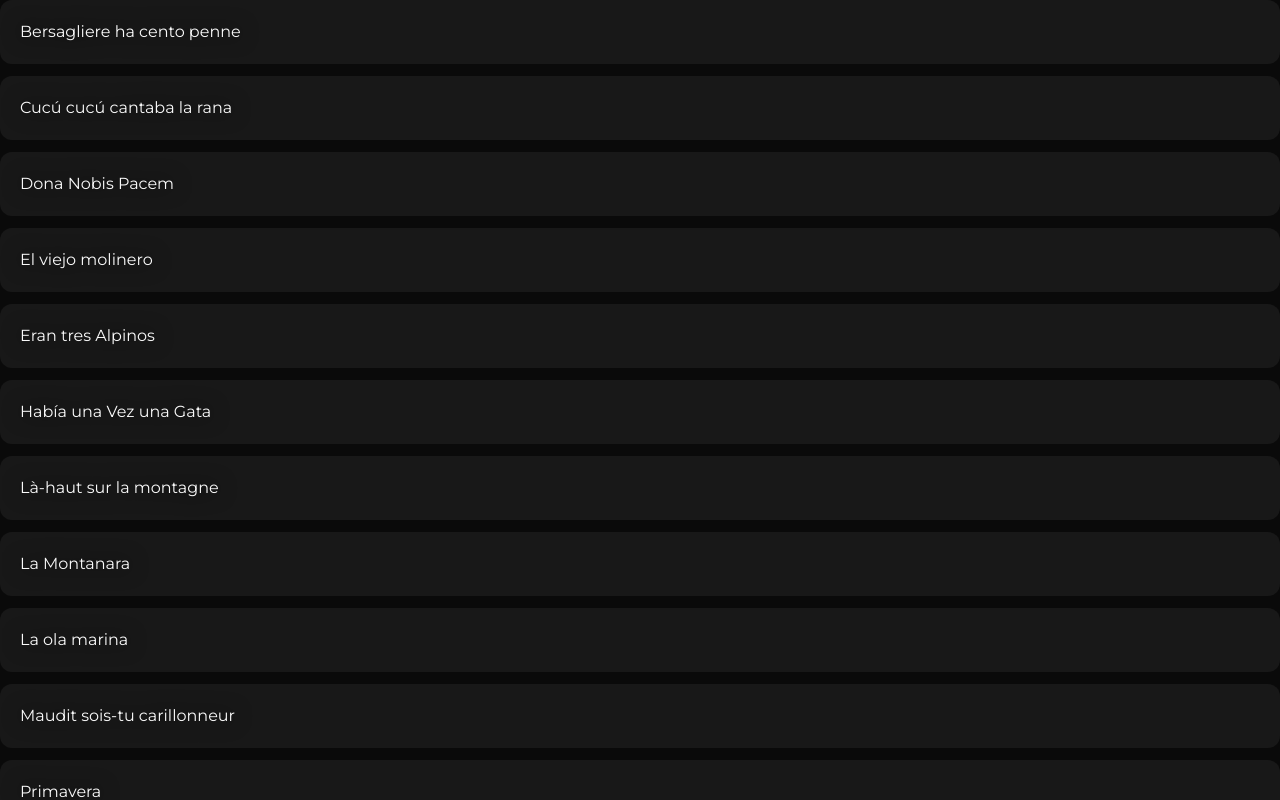
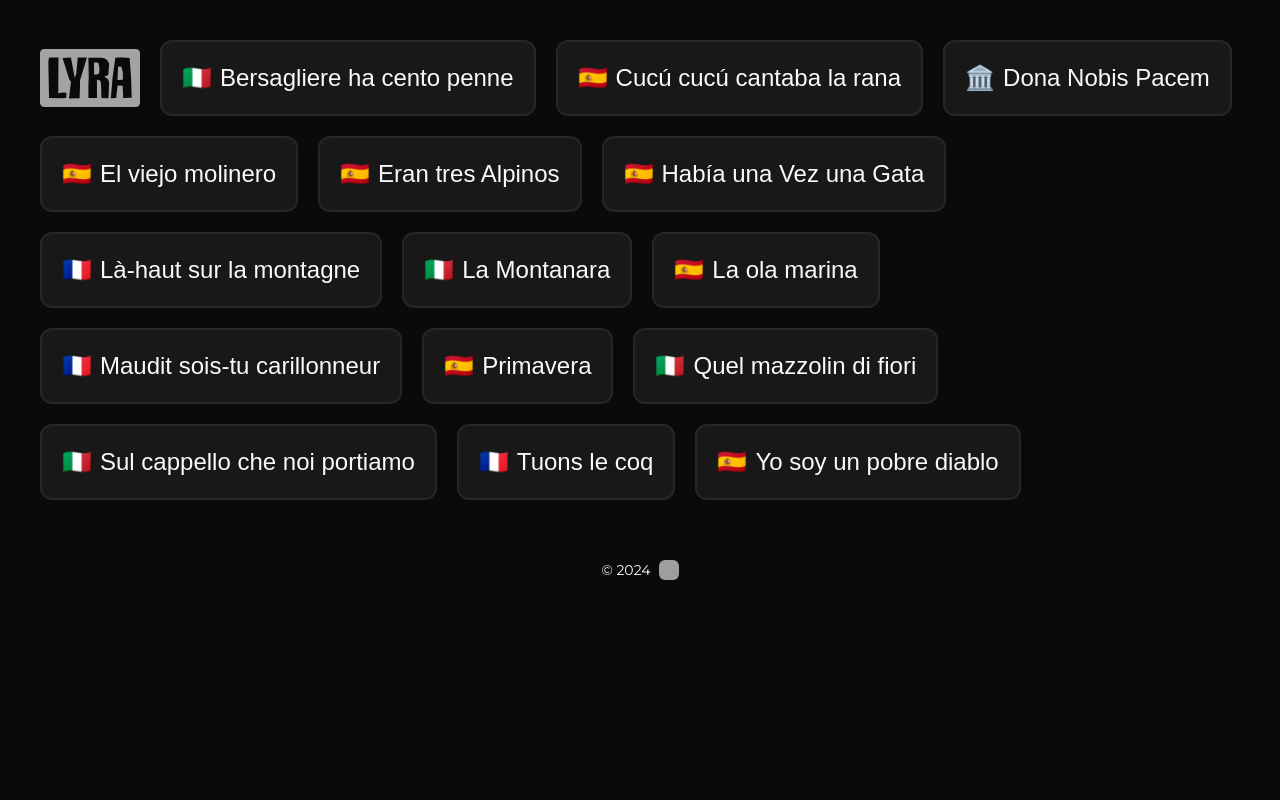
Before and after one commit to pjuele/lyra, a Next.js app: page /list in a window 1280 px wide. Shown: the top 800 px of the page. Built offline with nearby package versions, Linux system fonts and the light colour scheme; grey boxes are pictures that could not be loaded; a web font is replaced by a local one.

Commit message:
added some hero-ishes and tidied up list page a bit.

```diff
--- a/src/app/layout.tsx
+++ b/src/app/layout.tsx
@@ -1,7 +1,8 @@
 import type { Metadata } from "next";
 // import localFont from "next/font/local";
 
-import { Exo_2 as TitleFont } from "next/font/google"
+import { Londrina_Solid as TitleFont } from "next/font/google"
+// import { Exo_2 as TitleFont } from "next/font/google"
 import { Montserrat as BodyFont } from "next/font/google"
 
 import "./globals.css";
@@ -13,6 +14,7 @@ import { cn } from "@/lib/utils";
 const titleFont = TitleFont({
   subsets: ["latin"],
   variable: "--font-title ",
+  weight: "400",
 })
 
 const bodyFont = BodyFont({
--- a/src/app/list/[slug]/page.tsx
+++ b/src/app/list/[slug]/page.tsx
@@ -4,6 +4,7 @@ import { getOneMDData, MDData } from '@/lib/posts';
 // import { ArrowLeft } from "lucide-react";
 // import { cn } from "@/lib/utils";
 import LyraLogo from "@/components/lyra-logo";
+import Link from "next/link";
 // import { Avatar, AvatarFallback, AvatarImage } from "@/components/ui/avatar"
 
 export default async function Page({ params }: { params: { slug: string } }) {
@@ -21,16 +22,18 @@ export default async function Page({ params }: { params: { slug: string } }) {
 function MDHero({ postData }: { postData: MDData }) {
   // const imgSrc = postData.imageSrc || "/blog-placeholder.jpg";
   return (
-    <div className="flex flex-row gap-3 align-baseline justify-start w-full">
-      <LyraLogo className="max-w-[100px] fill-muted-foreground" />
-      <h1 className="text-balance text-5xl font-bold [text-shadow:_0_3px_20px_#00000090]">{postData.title}</h1>
+    <div className="flex flex-col gap-5 align-baseline justify-start w-full">
+      <Link href="/list">
+        <LyraLogo className="max-w-[100px] fill-muted-foreground" />
+        </Link>
+      <h1 className="text-balance text-5xl font-title [text-shadow:_0_3px_20px_#00000090]">{postData.title}</h1>
     </div>
 );
 }
 
 async function BlogMDContent({ postData }: { postData : MDData }) {
   return(
-    <div className="w-full p-5 text-2xl tracking-wide leading-relaxed rounded-lg">
+    <div className="w-full text-2xl tracking-wide leading-relaxed rounded-lg">
       <ReactMarkdown className={"markdown lg:max-w-[80%]"} >{postData.markdown}</ReactMarkdown>
     </div>
   );
--- a/src/app/list/page.tsx
+++ b/src/app/list/page.tsx
@@ -1,10 +1,8 @@
 import React from "react";
-// import Image from "next/image";
-// import { Card, CardContent, CardHeader, CardTitle } from "@/components/ui/card";
-// import LyraLogo from "@/components/lyra-logo";
 import { cn } from "@/lib/utils";
 import Link from "next/link";
 import { getSortedMDData, MDData } from '@/lib/posts';
+import LyraLogo from "@/components/lyra-logo";
 
 export default function Page() {
   return (
@@ -13,61 +11,76 @@ export default function Page() {
 }
 
 function BlogContent(){
-  // npx shadcn-ui@latest add resizable
   return(
-    <section className="container flex flex-col">
-      {/* <BlogHero /> */}
-      <BlogPostList className="container"/>
+    <section className="p-10 container flex flex-row flex-wrap gap-5">
+      <BlogHero />
+      <BlogPostList/>
     </section>
   );
 }
 
-// function BlogHero(){
-//   return(
-//     <div className={cn(
-//       "mb-8",
-//     )}>
-//       <div className={cn(
-//         "px-5 flex flex-row gap-5 justify-start align-middle",
-//         "bg-gradient-to-br from-background/50 to-transparent",
-//         )}>
-//         {/* <LyraLogo /> */}
-//         <div className="my-auto uppercase font-title font-extrabold [text-shadow:_0_0_10px_#00000050]">
-//           <h1></h1>
-//         </div>
-//       </div>
-//     </div>
-//   );
-// }
+function BlogHero(){
+  return(
+    <div className={cn(
+      "flex flex-row flex-wrap gap-5 justify-start align-middle",
+      )}>
+      <LyraLogo className="max-w-[100px] fill-muted-foreground" />
+    </div>
+  );
+}
 
-async function BlogPostList({className}: {className: string}){
+// async function BlogPostList({className}: {className: string}){
+async function BlogPostList(){
   const posts = await getSortedMDData();
   return(
-    <div className={cn(
-      "mt-0 p-0 flex flex-col flex-wrap justify-evenly gap-3",
-      className,
-      )}>
+    // <div className={cn(
+    //   "flex flex-row flex-wrap justify-evenly gap-3",
+    //   className,
+    //   )}>
+    <>
       {posts.map((post, index) => (
           <BlogPostCard key={index} postData={post} />
       ))}
-    </div>
+      </>
+    // </div>
   );
 }
 
 function BlogPostCard({postData}: {postData: MDData}) {
   return(
-    <Link href={`/list/${postData.slug}`} className="max-w-screen">
-    {/* <Link href={`/blog/${postData.slug}`} className="w-screen lg:w-[47%]"> */}
+    <Link href={`/list/${postData.slug}`} className="min-w-max max-w-max">
       <div className={cn(
-        "bg-muted/50 h-full p-0 rounded-xl overflow-hidden",
+        "bg-muted/50 h-full p-5 rounded-xl border-2",
         )}>
-
-        <div className="p-5 h-full">
-          <div className="drop-shadow-[0_0_10px_#000000]">{postData.title}</div>
+        <div className="flex flex-row gap-2 font-title text-2xl">
+          <LanguageIcon language={postData.language as string} />
+          {postData.title}
         </div>
-
-
       </div>
     </Link>
   );
 }
+
+function LanguageIcon({language}: {language: string}) {
+  let icon = "";
+  switch (language) {
+    case "es":
+      icon = "🇪🇸";
+      break;
+    case "la":
+      icon = "🏛️";
+      break;
+    case "fr":
+      icon = "🇫🇷";
+      break;
+    case "it":
+      icon = "🇮🇹";
+      break;
+    case "en":
+      icon = "🇬🇧";
+      break;
+    default:
+      icon = "";
+  }
+  return <div className="rounded-full">{icon}</div>;
+}
--- a/src/app/page.tsx
+++ b/src/app/page.tsx
@@ -1,9 +1,12 @@
+import LyraLogo from "@/components/lyra-logo";
+import Link from "next/link";
+
 export default function Home() {
   return (
-    <div className="grid grid-rows-[20px_1fr_20px] items-center justify-items-center min-h-screen p-8 pb-20 gap-16 sm:p-20 font-[family-name:var(--font-geist-sans)]">
-      <main className="flex flex-col gap-8 row-start-2 items-center sm:items-start">
-
-      </main>
-    </div>
+    <main className="min-h-screen min-w-screen flex flex-col items-center justify-items-center p-8 gap-5">
+        <Link href="/list" className="">
+          <LyraLogo className="min-h-[60vh] fill-foreground" />
+        </Link>
+    </main>
   );
 }
--- a/src/components/wdpj/footer.cli.tsx
+++ b/src/components/wdpj/footer.cli.tsx
@@ -1,12 +1,12 @@
 'use client';
 
-import { Separator } from "@/components/ui/separator";
+// import { Separator } from "@/components/ui/separator";
 import Image from "next/image";
 
 export default function Footer() {
     return (
         <>
-            <Separator />
+            {/* <Separator /> */}
             <div className="p-5 container flex flex-row gap-2 align-middle justify-center">
                 <div className="text-sm">
                     © 2024
--- a/src/lib/posts.ts
+++ b/src/lib/posts.ts
@@ -5,11 +5,9 @@ import matter from "gray-matter";
 export type MDData = {
   id: string;
   title: string;
+  language: string;
   slug: string;
-  date: Date;
-  excerpt: string;
   markdown: string;
-  imageSrc: string;
 };
 
 const mdDirectory = path.join(process.cwd(), "md");
@@ -33,22 +31,18 @@ export async function getSortedMDData(): Promise<MDData[]> {
       id,
       ...matterResult.data,
     } as MDData;
-    // } as {
-    //   id: string;
-    //   title: string;
-    //   date: Date;
-    // };
   });
-  // Sort md by date
-  return allMDData.sort(({ date: a }, { date: b }) => {
-    if (a < b) {
-      return 1;
-    } else if (a > b) {
-      return -1;
-    } else {
-      return 0;
-    }
-  });
+  return allMDData;
+  // // Sort md by date
+  // return allMDData.sort(({ date: a }, { date: b }) => {
+  //   if (a < b) {
+  //     return 1;
+  //   } else if (a > b) {
+  //     return -1;
+  //   } else {
+  //     return 0;
+  //   }
+  // });
 }
 
 export async function getOneMDData(slug: string): Promise<MDData> {
```
